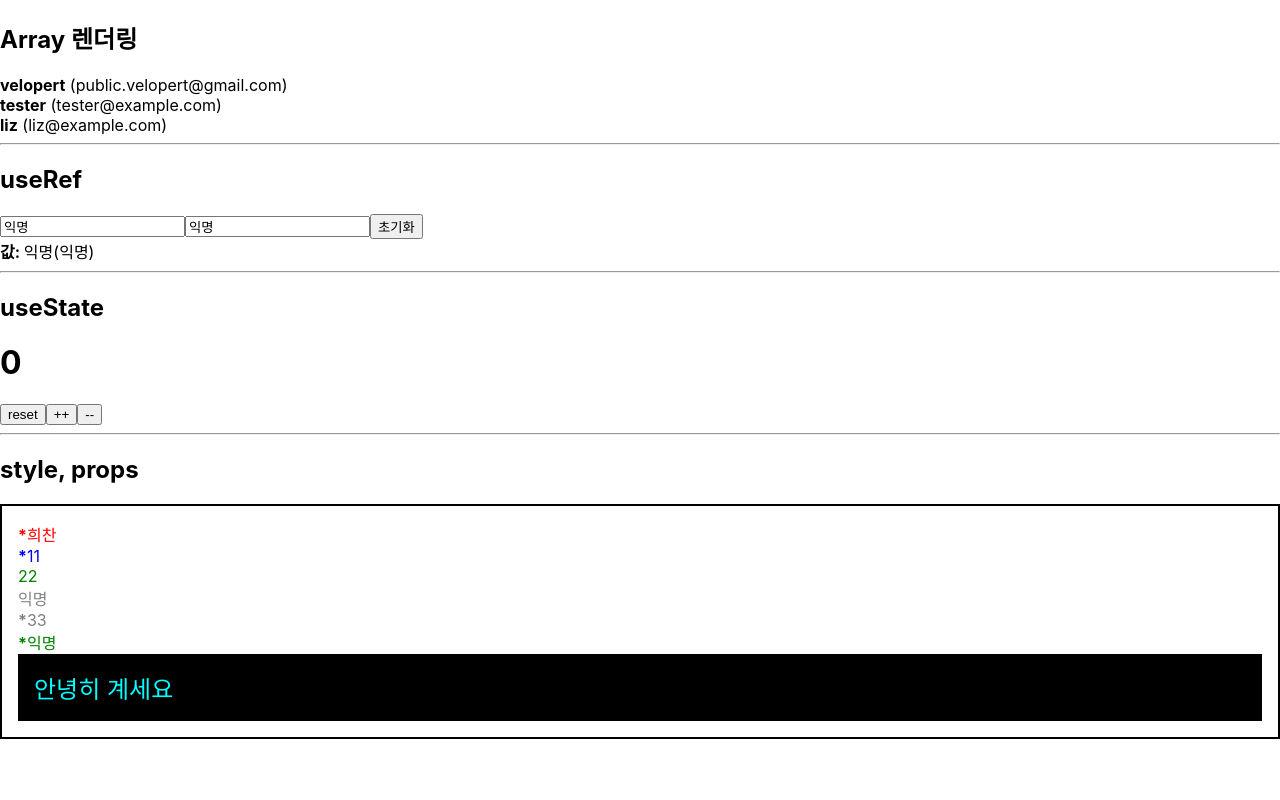
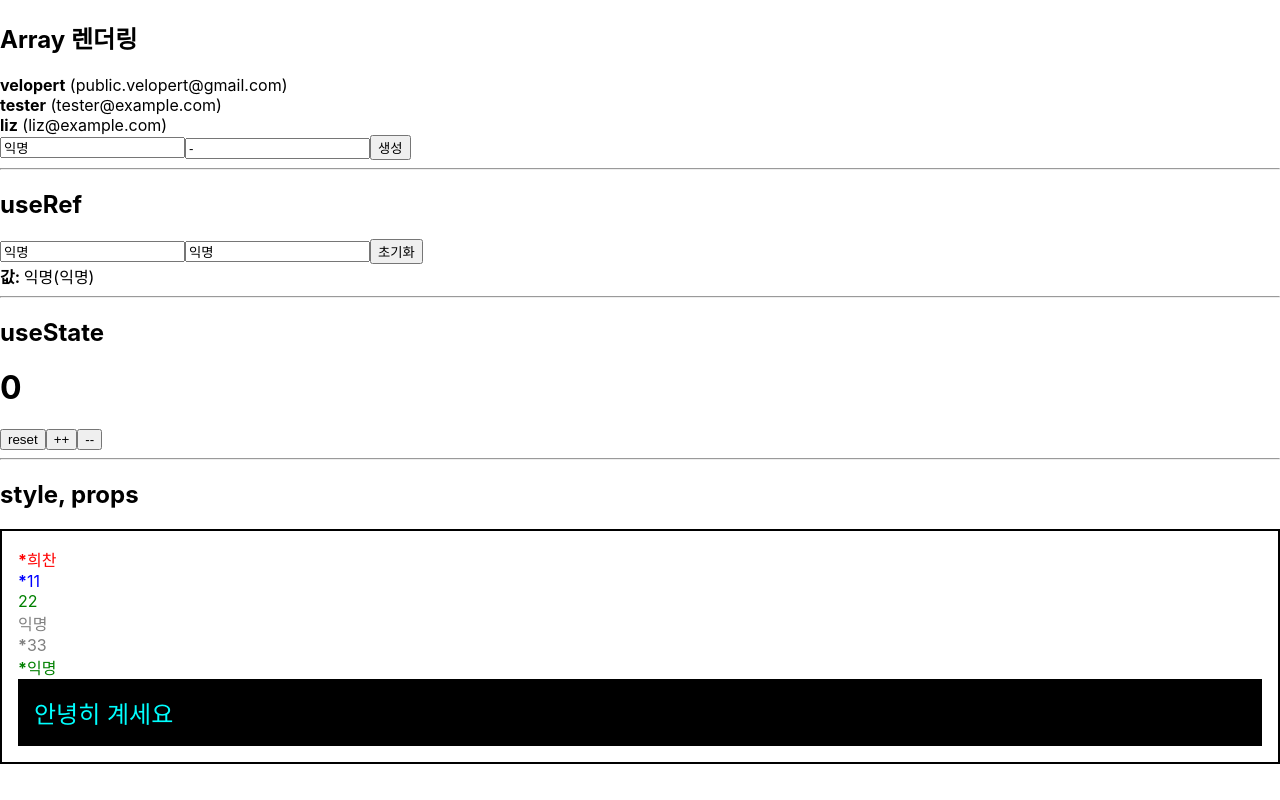
Before and after one commit to LOG-INFO/react-velopert, a React (Create React App) app: page / in a window 1280 px wide. Built offline with nearby package versions, Linux system fonts and the light colour scheme.

Commit message:
배열에 항목 추가하기

```diff
--- a/src/App.js
+++ b/src/App.js
@@ -3,6 +3,8 @@ import Hello from './Hello'
 import Wrapper from './Wrapper'
 import InputSample from './InputSample'
 import UserList from './UserList'
+import CreateUser from './CreateUser'
+import { useRef, useState } from 'react'
 
 const App = () => {
   const bye = "안녕히 계세요"
@@ -13,26 +15,78 @@ const App = () => {
     padding: '1rem'
   }
 
+
+  const defaultUsers = [
+    {
+      id: 1,
+      username: 'velopert',
+      email: 'public.velopert@gmail.com'
+    },
+    {
+      id: 2,
+      username: 'tester',
+      email: 'tester@example.com'
+    },
+    {
+      id: 3,
+      username: 'liz',
+      email: 'liz@example.com'
+    }
+  ];
+
+  const [users, setUsers] = useState(defaultUsers)
+
+  const nextId = useRef(4)
+  const defaultUser = {
+    username: "익명",
+    email: "-",
+  }
+  const [user, setUser] = useState(defaultUser)
+  const onChange = ({ target }) => {
+    const newUser = {
+      ...user,
+      [target.name]: target.value
+    }
+    console.log(newUser)
+    setUser(newUser)
+  }
+
+  console.log(users)
+
+  const onCreate = () => {
+    const newUser = {
+      id: nextId.current++,
+      username: user.username,
+      email: user.email
+    }
+    console.log(newUser)
+    // setUsers([...users, newUser])
+    setUsers(users.concat(newUser))
+
+    setUser(defaultUser)
+  }
+
   return (
     <>
       <h2>Array 렌더링</h2>
-    <UserList />
+      <UserList users={users} />
+      <CreateUser user={user} onChange={onChange} onCreate={onCreate} />
       <hr />
       <h2>useRef</h2>
-    <InputSample/>
-    <hr/>
+      <InputSample />
+      <hr />
       <h2>useState</h2>
-    <Counter/>
-    <hr/>
+      <Counter />
+      <hr />
       <h2>style, props</h2>
       <Wrapper>
         {/* isBold만 써주면 true로 간주 */}
-      <Hello name="희찬" color="red" isBold/>
+        <Hello name="희찬" color="red" isBold />
         <Hello name="11" color="blue" isBold={true} />
         <Hello name="22" color="green" />
         <Hello />
-      <Hello name="33" isBold={true}  />
-      <Hello  color="green" isBold={true} />
+        <Hello name="33" isBold={true} />
+        <Hello color="green" isBold={true} />
         <div style={style}>{bye}</div>
       </Wrapper>
     </>
--- /dev/null
+++ b/src/CreateUser.js
@@ -0,0 +1,15 @@
+import React from "react";
+
+const CreateUser = ({ user, onChange, onCreate }) => {
+    return (
+        <>
+            <form onSubmit={(event)=> {event.preventDefault(); onCreate(event)}}>
+                <input name="username" placeholder="계정명" value={user.username} onChange={onChange}></input>
+                <input name="email" placeholder="이메일" value={user.email} onChange={onChange}></input>
+                <input type="submit" value="생성"></input>
+            </form>
+        </>
+    )
+}
+
+export default CreateUser
--- a/src/UserList.js
+++ b/src/UserList.js
@@ -1,24 +1,6 @@
 import React from "react";
 
 // https://react.vlpt.us/basic/11-render-array.html
-
-const users = [
-    {
-        id: 1,
-        username: 'velopert',
-        email: 'public.velopert@gmail.com'
-    },
-    {
-        id: 2,
-        username: 'tester',
-        email: 'tester@example.com'
-    },
-    {
-        id: 3,
-        username: 'liz',
-        email: 'liz@example.com'
-    }
-];
 
 const UserElement = ({ user }) => {
     const { id, username, email } = user
@@ -29,7 +11,7 @@ const UserElement = ({ user }) => {
     )
 }
 
-const UserList = () => {
+const UserList = ({users}) => {
     return (
         <div >
             {/* key가 없으면 경고메시지가 뜨면서, list의 index가 자동으로 삽입됨 <= 렌더링 효율성 이슈 */}
@@ -38,4 +20,8 @@ const UserList = () => {
     )
 }
 
+UserList.defaultProps = {
+    users: []
+}
+
 export default UserList;
```
Lines whose indentation alone changed are shown as unchanged.
